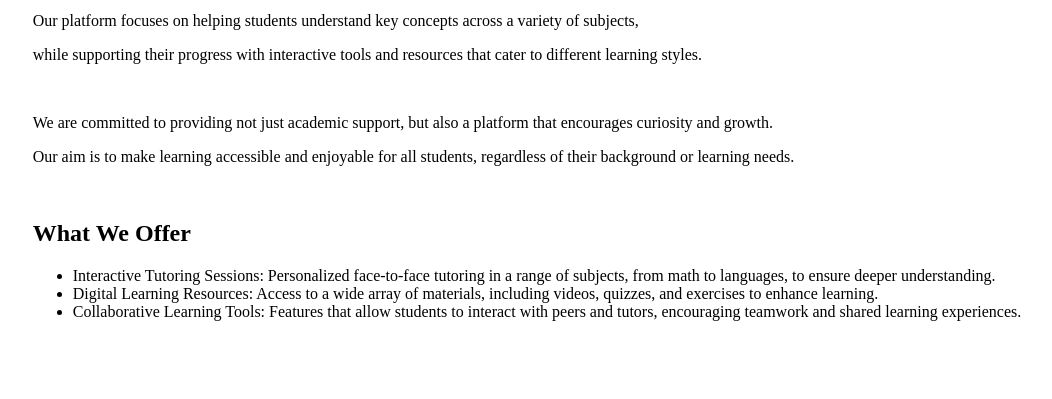
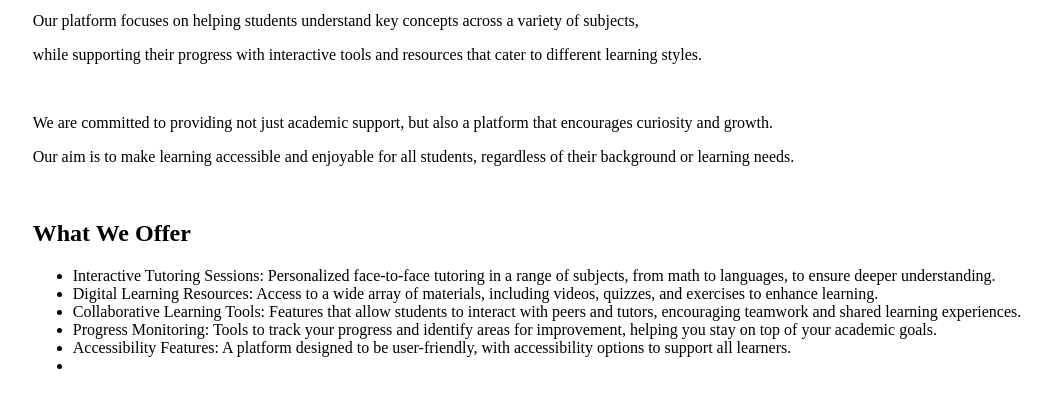
Before and after one commit to ACLSheriff/spec, a PHP site: page /About.php in a window 1280 px wide. Shown: the part 472-871 px from the top of the page, without its empty margins (113-1165 px from the left). Before the commit the page ends 793 px from the top, so only its background shows below. Run offline with PHP 8.4, Linux system fonts and the light colour scheme.

Commit message:
added to code for about section

```diff
--- a/HTML_basics/project_2/About.php
+++ b/HTML_basics/project_2/About.php
@@ -35,3 +35,7 @@ echo "<!DOCTYPE html>";
             echo "<li> Interactive Tutoring Sessions: Personalized face-to-face tutoring in a range of subjects, from math to languages, to ensure deeper understanding. </li>";
             echo "<li> Digital Learning Resources: Access to a wide array of materials, including videos, quizzes, and exercises to enhance learning. </li>";
             echo "<li> Collaborative Learning Tools: Features that allow students to interact with peers and tutors, encouraging teamwork and shared learning experiences.</li>";
+            echo "<li> Progress Monitoring: Tools to track your progress and identify areas for improvement, helping you stay on top of your academic goals.</li>";
+            echo "<li> Accessibility Features: A platform designed to be user-friendly, with accessibility options to support all learners.<li>";
+            echo "<ul>";
+            echo "</table>";
```
